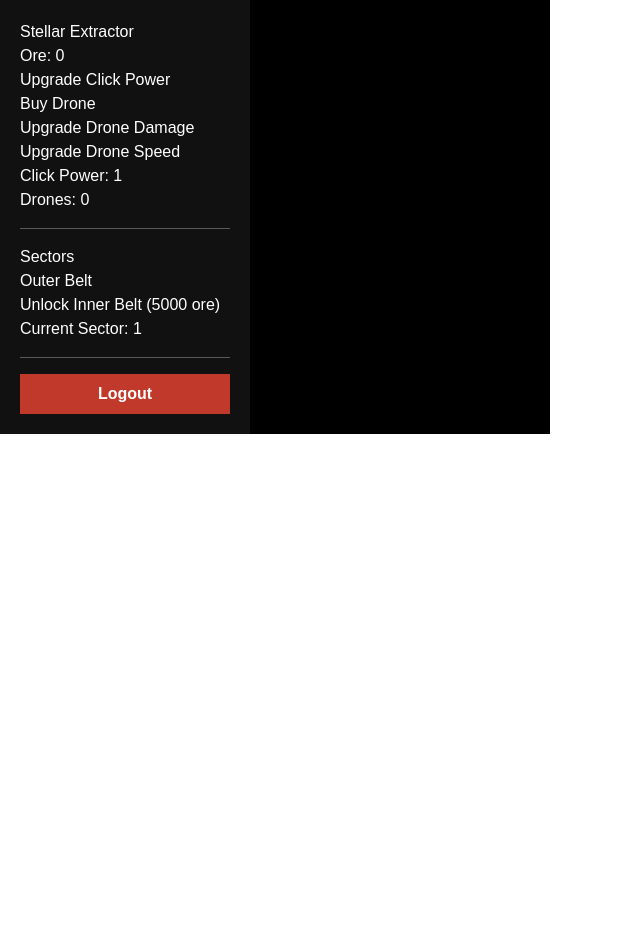
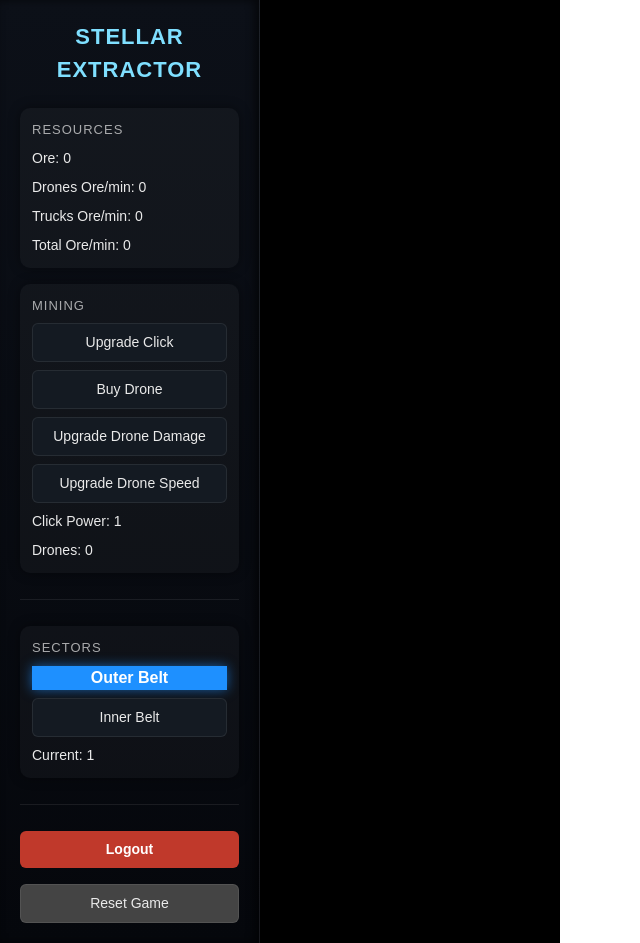
Before and after one commit to DDurdey/stellar-extractor, a Next.js app: page / in a window 1280 px wide. Shown: the whole page, without its empty margins (0-640 px from the left). Before the commit the page ends 800 px from the top, so only its background shows below. Built offline with nearby package versions, Linux system fonts and the light colour scheme; no server answers; the database is empty; sample sign-in values are in the browser's storage.

Commit message:
Made changes to trucks and sector 2, changed firebase to not show my keys, added .env.local

```diff
--- a/src/app/page.js
+++ b/src/app/page.js
@@ -1,6 +1,6 @@
 "use client";
 
-import { useEffect, useRef } from "react";
+import { useEffect, useRef, useState } from "react";
 import { useRouter } from "next/navigation";
 
 import { onAuthStateChanged, signOut } from "firebase/auth";
@@ -11,6 +11,35 @@ import { auth, db } from "@/lib/firebase";
 export default function Home() {
   const router = useRouter();
   const canvasRef = useRef(null);
+  const [uiSector, setUiSector] = useState(1);
+
+  async function resetGame() {
+    const user = auth.currentUser;
+    if (!user) return;
+
+    await setDoc(doc(db, "users", user.uid), {
+      ore: 0,
+      currentSector: 1,
+      unlockedSectors: [1],
+
+      clickPower: 1,
+      clickLevel: 1,
+      drones: 0,
+      droneDamage: 1,
+      droneDamageLevel: 1,
+      droneFireRate: 1000,
+      droneFireRateLevel: 1,
+
+      truckCounts: { small: 0, medium: 0, large: 0 },
+      truckGatherLevel: 0,
+      truckUnloadLevel: 0,
+      truckTravelLevel: 0,
+
+      lastSave: Date.now(),
+    });
+
+    window.location.reload();
+  }
 
   useEffect(() => {
     let cancelled = false;
@@ -90,8 +119,18 @@ export default function Home() {
       const ctx = canvas.getContext("2d");
 
       function resizeCanvas() {
-        canvas.width = window.innerWidth - 250;
-        canvas.height = window.innerHeight;
+        const sidebarWidth = 260;
+        const width = window.innerWidth - sidebarWidth;
+        const height = window.innerHeight;
+
+        canvas.width = width;
+        canvas.height = height;
+
+        // 🔥 THIS IS THE IMPORTANT PART
+        canvas.style.width = `${width}px`;
+        canvas.style.height = `${height}px`;
+
+        ctx.imageSmoothingEnabled = false;
       }
       resizeCanvas();
       window.addEventListener("resize", resizeCanvas);
@@ -104,6 +143,8 @@ export default function Home() {
 
       let currentSector = 1;
       let unlockedSectors = [1];
+
+      const GLOBAL_INCOME_MULTIPLIER = 0.65;
 
       // =========================
       // SECTOR 1 STATE
@@ -130,7 +171,7 @@ export default function Home() {
         small: {
           id: "small",
           label: "Small Truck",
-          cost: 500,
+          cost: 5000,
           capacity: 60,
           gatherMs: 8000,
           unloadMs: 3000,
@@ -141,22 +182,22 @@ export default function Home() {
         medium: {
           id: "medium",
           label: "Medium Truck",
-          cost: 2000,
+          cost: 200000,
           capacity: 250,
           gatherMs: 12000,
           unloadMs: 3500,
-          travelPxPerFrame: 5,
+          travelPxPerFrame: 4,
           drawW: 44,
           drawH: 18,
         },
         large: {
           id: "large",
           label: "Large Truck",
-          cost: 10000,
+          cost: 10000000,
           capacity: 900,
           gatherMs: 20000,
           unloadMs: 4500,
-          travelPxPerFrame: 6,
+          travelPxPerFrame: 4,
           drawW: 56,
           drawH: 20,
         },
@@ -268,6 +309,19 @@ export default function Home() {
 
         rebuildTrucksFromCounts();
         rebuildDroneUnits();
+
+        // =========================
+        // OFFLINE PROGRESS
+        // =========================
+        const now = Date.now();
+        const last = data.lastSave ?? now;
+        const secondsOffline = Math.floor((now - last) / 1000);
+
+        if (secondsOffline > 0) {
+          const incomePerSecond = getTotalOrePerSecond();
+          ore += incomePerSecond * secondsOffline;
+        }
+        setUiSector(currentSector);
 
         updateUI();
       }
@@ -469,6 +523,8 @@ export default function Home() {
       function switchSector(newSector) {
         if (newSector === currentSector) return;
 
+        setUiSector(newSector);
+
         stopSectorLoops();
 
         currentSector = newSector;
@@ -478,7 +534,6 @@ export default function Home() {
           startSpawning();
           droneAttack();
         } else if (currentSector === 2) {
-
         }
 
         updateUI();
@@ -488,10 +543,65 @@ export default function Home() {
       // =========================
       // TRUCK UPGRADES + COSTS
       // =========================
+
+      function getDroneOrePerSecond() {
+        if (drones === 0) return 0;
+        return (drones * droneDamage) / (droneFireRate / 1000);
+      }
+
+      function getTruckOrePerSecond(typeId) {
+        const baseRates = {
+          small: 25,
+          medium: 120,
+          large: 600,
+        };
+
+        const upgradeMultiplier = 1 + truckGatherLevel * 0.6;
+        return baseRates[typeId] * upgradeMultiplier;
+      }
+
+      function getTotalOrePerSecond() {
+        let total = 0;
+
+        total += getDroneOrePerSecond();
+
+        for (const typeId of ["small", "medium", "large"]) {
+          const count = truckCounts[typeId] || 0;
+          total += count * getTruckOrePerSecond(typeId);
+        }
+
+        return total * GLOBAL_INCOME_MULTIPLIER;
+      }
+
+      function getDroneOrePerMinute() {
+        return getDroneOrePerSecond() * 60;
+      }
+
+      function getTruckOrePerMinute() {
+        let total = 0;
+        for (const typeId of ["small", "medium", "large"]) {
+          const count = truckCounts[typeId] || 0;
+          total += count * getTruckOrePerSecond(typeId);
+        }
+        return total * 60;
+      }
+
+      function getTotalOrePerMinute() {
+        return getTotalOrePerSecond() * 60;
+      }
+
       function getTruckBuyCost(typeId) {
+        const owned = truckCounts[typeId] || 0;
+
+        // First small truck is free
+        if (typeId === "small" && owned === 0) {
+          return 0;
+        }
+
         const base = TRUCK_TYPES[typeId].cost;
-        const owned = truckCounts[typeId] || 0;
-        return Math.floor(base * Math.pow(1.35, owned));
+
+        // Aggressive scaling (Sector 2 is expensive)
+        return Math.floor(base * Math.pow(2.2, owned));
       }
 
       function getTruckUpgradeCost(kind) {
@@ -505,21 +615,31 @@ export default function Home() {
       // UI UPDATES
       // =========================
       function updateUI() {
+        // ===== CORE DISPLAYS =====
         const oreEl = document.getElementById("oreDisplay");
         const clickEl = document.getElementById("clickPowerDisplay");
         const dronesEl = document.getElementById("droneCountDisplay");
         const sectorEl = document.getElementById("sectorDisplay");
 
+        // Ore-per-minute displays
+        const droneOPMEl = document.getElementById("droneOPM");
+        const truckOPMEl = document.getElementById("truckOPM");
+        const totalOPMEl = document.getElementById("totalOPM");
+
+        // Sections
         const sector1Controls = document.getElementById("sector1Controls");
         const sector2Controls = document.getElementById("sector2Controls");
 
+        // Sector 1 buttons
         const upClickEl = document.getElementById("upgradeClick");
         const buyDroneEl = document.getElementById("buyDrone");
         const upDmgEl = document.getElementById("upgradeDroneDamage");
         const upRateEl = document.getElementById("upgradeDroneFireRate");
 
+        // Sector switching
         const goSector2Btn = document.getElementById("goSector2");
 
+        // Sector 2 buttons
         const buyTruckSmallEl = document.getElementById("buyTruckSmall");
         const buyTruckMediumEl = document.getElementById("buyTruckMedium");
         const buyTruckLargeEl = document.getElementById("buyTruckLarge");
@@ -532,6 +652,7 @@ export default function Home() {
 
         if (!oreEl) return;
 
+        // ===== BASIC STATS =====
         oreEl.textContent = Math.floor(ore);
         sectorEl.textContent = `${currentSector} (${SECTORS[currentSector].name})`;
 
@@ -541,10 +662,11 @@ export default function Home() {
             : "Unlock Inner Belt (5000 ore)";
         }
 
+        // ===== SECTOR VISIBILITY =====
         if (sector1Controls) sector1Controls.style.display = currentSector === 1 ? "block" : "none";
         if (sector2Controls) sector2Controls.style.display = currentSector === 2 ? "block" : "none";
 
-        // Sector 1 UI
+        // ===== SECTOR 1 UI =====
         if (clickEl) clickEl.textContent = currentSector === 1 ? clickPower : "Disabled";
         if (dronesEl) dronesEl.textContent = drones;
 
@@ -553,18 +675,18 @@ export default function Home() {
         if (upDmgEl) upDmgEl.textContent = `Upgrade Drone Damage (${getDroneDamageUpgradeCost()} ore)`;
         if (upRateEl) upRateEl.textContent = `Upgrade Drone Speed (${getDroneFireRateUpgradeCost()} ore)`;
 
-        if (currentSector !== 1 && upClickEl) {
-          upClickEl.disabled = true;
-          upClickEl.textContent = "Manual Mining Offline";
-        } else if (upClickEl) {
-          upClickEl.disabled = false;
+        if (upClickEl) {
+          upClickEl.disabled = currentSector !== 1;
+          if (currentSector !== 1) upClickEl.textContent = "Manual Mining Offline";
         }
 
-        // Sector 2 UI
-        if (buyTruckSmallEl) buyTruckSmallEl.textContent = `Buy Small Truck (${getTruckBuyCost("small")} ore)`;
+        // ===== SECTOR 2 UI =====
+        if (buyTruckSmallEl)
+          buyTruckSmallEl.textContent = `Buy Small Truck (${getTruckBuyCost("small")} ore)`;
         if (buyTruckMediumEl)
           buyTruckMediumEl.textContent = `Buy Medium Truck (${getTruckBuyCost("medium")} ore)`;
-        if (buyTruckLargeEl) buyTruckLargeEl.textContent = `Buy Large Truck (${getTruckBuyCost("large")} ore)`;
+        if (buyTruckLargeEl)
+          buyTruckLargeEl.textContent = `Buy Large Truck (${getTruckBuyCost("large")} ore)`;
 
         if (upTruckGatherEl)
           upTruckGatherEl.textContent = `Upgrade Gather (${getTruckUpgradeCost("gather")} ore) Lv ${truckGatherLevel}`;
@@ -574,9 +696,21 @@ export default function Home() {
           upTruckTravelEl.textContent = `Upgrade Travel (${getTruckUpgradeCost("travel")} ore) Lv ${truckTravelLevel}`;
 
         if (truckCountsEl) {
-          truckCountsEl.textContent = `Small: ${truckCounts.small || 0}  |  Medium: ${truckCounts.medium || 0
-            }  |  Large: ${truckCounts.large || 0}`;
+          truckCountsEl.textContent =
+            `Small: ${truckCounts.small || 0}  |  ` +
+            `Medium: ${truckCounts.medium || 0}  |  ` +
+            `Large: ${truckCounts.large || 0}`;
         }
+
+        // ===== ORE PER MINUTE (ALWAYS UPDATE) =====
+        if (droneOPMEl)
+          droneOPMEl.textContent = Math.floor(getDroneOrePerMinute());
+
+        if (truckOPMEl)
+          truckOPMEl.textContent = Math.floor(getTruckOrePerMinute());
+
+        if (totalOPMEl)
+          totalOPMEl.textContent = Math.floor(getTotalOrePerMinute());
       }
 
       // =========================
@@ -862,10 +996,19 @@ export default function Home() {
         for (let d of droneUnits) {
           const hoverY = d.y + Math.sin(Date.now() / 500 + d.hoverOffset) * 5;
 
-          ctx.fillStyle = "#0ff";
-          ctx.beginPath();
-          ctx.arc(d.x, hoverY, 6, 0, Math.PI * 2);
-          ctx.fill();
+          // Industrial drone design
+          ctx.fillStyle = "#555";
+          ctx.fillRect(d.x - 6, hoverY - 4, 12, 8);
+
+          ctx.fillStyle = "#777";
+          ctx.fillRect(d.x - 10, hoverY - 2, 4, 4);
+          ctx.fillRect(d.x + 6, hoverY - 2, 4, 4);
+
+          ctx.fillStyle = "#999";
+          ctx.fillRect(d.x - 2, hoverY - 2, 4, 4);
+
+          ctx.fillStyle = "rgba(255,165,0,0.6)";
+          ctx.fillRect(d.x - 1, hoverY + 4, 2, 4);
 
           ctx.strokeStyle = "#0aa";
           ctx.lineWidth = 2;
@@ -895,24 +1038,67 @@ export default function Home() {
       }
 
       function drawSector2() {
-        const baseY = canvas.height - 60;
+        const padding = 20;
+        const sectionHeight = canvas.height / 3;
+        const sections = {
+          small: 0,
+          medium: 1,
+          large: 2,
+        };
 
-        for (let i = 0; i < trucks.length; i++) {
-          const t = trucks[i];
-          const type = TRUCK_TYPES[t.typeId];
+        const lanes = {
+          small: [],
+          medium: [],
+          large: [],
+        };
 
-          const lane = i % 6;
-          const y = baseY - lane * 22;
-
-          ctx.fillStyle = t.typeId === "small" ? "#f1c40f" : t.typeId === "medium" ? "#e67e22" : "#c0392b";
-          ctx.fillRect(t.x, y, type.drawW, type.drawH);
-
-          ctx.fillStyle = "rgba(255,255,255,0.25)";
-          ctx.fillRect(t.x + type.drawW - 10, y + 3, 7, type.drawH - 6);
+        for (const t of trucks) {
+          lanes[t.typeId].push(t);
         }
 
-        ctx.fillStyle = "rgba(255,255,255,0.08)";
-        ctx.fillRect(0, baseY + 8, 120, 18);
+        const drawSection = (typeId) => {
+          const sectionIndex = sections[typeId];
+          const startY = sectionIndex * sectionHeight;
+          const usableHeight = sectionHeight - padding * 2;
+          const spacing = 26;
+
+          lanes[typeId].forEach((t, i) => {
+            const y =
+              startY +
+              padding +
+              (i * spacing) % Math.max(spacing, usableHeight - spacing);
+
+            ctx.fillStyle =
+              typeId === "small"
+                ? "#c9a227"
+                : typeId === "medium"
+                  ? "#b87333"
+                  : "#8b0000";
+
+            ctx.fillRect(
+              t.x + 20,
+              y,
+              TRUCK_TYPES[typeId].drawW,
+              TRUCK_TYPES[typeId].drawH
+            );
+          });
+        };
+
+        drawSection("small");
+        drawSection("medium");
+        drawSection("large");
+
+        // Horizontal separators
+        ctx.strokeStyle = "rgba(255,255,255,0.08)";
+        ctx.lineWidth = 2;
+
+        ctx.beginPath();
+        ctx.moveTo(0, sectionHeight);
+        ctx.lineTo(canvas.width, sectionHeight);
+
+        ctx.moveTo(0, sectionHeight * 2);
+        ctx.lineTo(canvas.width, sectionHeight * 2);
+        ctx.stroke();
       }
 
       function draw() {
@@ -1025,85 +1211,211 @@ export default function Home() {
     };
   }, [router]);
 
+  const sidebarStyles = {
+    container: {
+      width: "260px",
+      background: "linear-gradient(180deg, #0c1018, #05070c)",
+      color: "#eaeaea",
+      padding: "20px",
+      display: "flex",
+      flexDirection: "column",
+      gap: "16px",
+      borderRight: "1px solid rgba(255,255,255,0.08)",
+      boxShadow: "inset -4px 0 8px rgba(0,0,0,0.6)"
+    },
+    title: {
+      fontSize: "22px",
+      fontWeight: "bold",
+      letterSpacing: "1px",
+      textAlign: "center",
+      color: "#7fdfff",
+      marginBottom: "6px"
+    },
+    section: {
+      background: "rgba(255,255,255,0.03)",
+      borderRadius: "10px",
+      padding: "12px",
+      display: "flex",
+      flexDirection: "column",
+      gap: "8px",
+      boxShadow: "0 0 12px rgba(0,0,0,0.4)"
+    },
+    sectionTitle: {
+      fontSize: "13px",
+      letterSpacing: "1px",
+      opacity: 0.7
+    },
+    stat: {
+      fontSize: "14px"
+    },
+    button: {
+      background: "#141a22",
+      color: "#eaeaea",
+      border: "1px solid rgba(255,255,255,0.08)",
+      borderRadius: "6px",
+      padding: "8px",
+      cursor: "pointer",
+      transition: "all 0.15s ease",
+      fontSize: "14px"
+    },
+    buttonActive: {
+      background: "#1e90ff",
+      border: "none",
+      color: "white",
+      fontWeight: "bold",
+      boxShadow: "0 0 12px rgba(30,144,255,0.6)"
+    },
+    buttonPrimary: {
+      background: "#1e90ff",
+      border: "none",
+      color: "white",
+      fontWeight: "bold"
+    },
+    buttonDanger: {
+      background: "#c0392b",
+      border: "none",
+      color: "white",
+      fontWeight: "bold"
+    },
+    divider: {
+      height: "1px",
+      background: "rgba(255,255,255,0.08)",
+      margin: "10px 0"
+    }
+  };
+
   return (
     <div style={{ display: "flex" }}>
-      <div
-        style={{
-          width: "250px",
-          background: "#111",
-          color: "white",
-          padding: "20px",
-        }}
-      >
-        <h1>Stellar Extractor</h1>
+      <div style={sidebarStyles.container}>
+        <div style={sidebarStyles.title}>STELLAR EXTRACTOR</div>
 
-        <p>
-          Ore: <span id="oreDisplay">0</span>
-        </p>
+        {/* Resources */}
+        <div style={sidebarStyles.section}>
+          <div style={sidebarStyles.sectionTitle}>RESOURCES</div>
+          <div style={sidebarStyles.stat}>
+            Ore: <span id="oreDisplay">0</span>
+          </div>
+          <div style={sidebarStyles.stat}>
+            Drones Ore/min: <span id="droneOPM">0</span>
+          </div>
+          <div style={sidebarStyles.stat}>
+            Trucks Ore/min: <span id="truckOPM">0</span>
+          </div>
+          <div style={sidebarStyles.stat}>
+            Total Ore/min: <span id="totalOPM">0</span>
+          </div>
+        </div>
 
         {/* Sector 1 Controls */}
-        <div id="sector1Controls">
-          <button id="upgradeClick">Upgrade Click Power</button>
-          <button id="buyDrone">Buy Drone</button>
-          <button id="upgradeDroneDamage">Upgrade Drone Damage</button>
-          <button id="upgradeDroneFireRate">Upgrade Drone Speed</button>
+        <div id="sector1Controls" style={sidebarStyles.section}>
+          <div style={sidebarStyles.sectionTitle}>MINING</div>
 
-          <p>
+          <button id="upgradeClick" style={sidebarStyles.button}>
+            Upgrade Click
+          </button>
+          <button id="buyDrone" style={sidebarStyles.button}>
+            Buy Drone
+          </button>
+          <button id="upgradeDroneDamage" style={sidebarStyles.button}>
+            Upgrade Drone Damage
+          </button>
+          <button id="upgradeDroneFireRate" style={sidebarStyles.button}>
+            Upgrade Drone Speed
+          </button>
+
+          <div style={sidebarStyles.stat}>
             Click Power: <span id="clickPowerDisplay">1</span>
-          </p>
-          <p>
+          </div>
+          <div style={sidebarStyles.stat}>
             Drones: <span id="droneCountDisplay">0</span>
-          </p>
+          </div>
         </div>
 
         {/* Sector 2 Controls */}
-        <div id="sector2Controls" style={{ display: "none" }}>
-          <h3>Space Trucks</h3>
+        <div id="sector2Controls" style={{ ...sidebarStyles.section, display: "none" }}>
+          <div style={sidebarStyles.sectionTitle}>SPACE TRUCKS</div>
 
-          <button id="buyTruckSmall">Buy Small Truck (500 ore)</button>
-          <button id="buyTruckMedium">Buy Medium Truck (2000 ore)</button>
-          <button id="buyTruckLarge">Buy Large Truck (10000 ore)</button>
+          <button id="buyTruckSmall" style={sidebarStyles.button}>
+            Buy Small Truck
+          </button>
+          <button id="buyTruckMedium" style={sidebarStyles.button}>
+            Buy Medium Truck
+          </button>
+          <button id="buyTruckLarge" style={sidebarStyles.button}>
+            Buy Large Truck
+          </button>
 
-          <p id="truckCountsDisplay">Small: 0 | Medium: 0 | Large: 0</p>
+          <div id="truckCountsDisplay" style={sidebarStyles.stat}>
+            Small: 0 | Medium: 0 | Large: 0
+          </div>
 
-          <h4>Truck Upgrades</h4>
-          <button id="upgradeTruckGather">Upgrade Gather</button>
-          <button id="upgradeTruckUnload">Upgrade Unload</button>
-          <button id="upgradeTruckTravel">Upgrade Travel</button>
+          <div style={sidebarStyles.sectionTitle}>UPGRADES</div>
+          <button id="upgradeTruckGather" style={sidebarStyles.button}>
+            Upgrade Gather
+          </button>
+          <button id="upgradeTruckUnload" style={sidebarStyles.button}>
+            Upgrade Unload
+          </button>
+          <button id="upgradeTruckTravel" style={sidebarStyles.button}>
+            Upgrade Travel
+          </button>
         </div>
 
-        <hr style={{ margin: "16px 0", opacity: 0.3 }} />
+        <div style={sidebarStyles.divider} />
 
-        <h3>Sectors</h3>
-        <button id="goSector1">Outer Belt</button>
-        <button id="goSector2">Unlock Inner Belt (5000 ore)</button>
+        {/* Sector Travel */}
+        <div style={sidebarStyles.section}>
+          <div style={sidebarStyles.sectionTitle}>SECTORS</div>
 
-        <p>
-          Current Sector: <span id="sectorDisplay">1</span>
-        </p>
+          <button
+            id="goSector1"
+            style={uiSector === 1 ? sidebarStyles.buttonActive : sidebarStyles.button}
+          >
+            Outer Belt
+          </button>
 
-        <hr style={{ margin: "16px 0", opacity: 0.3 }} />
+          <button
+            id="goSector2"
+            style={uiSector === 2 ? sidebarStyles.buttonActive : sidebarStyles.button}
+          >
+            Inner Belt
+          </button>
 
+          <div style={sidebarStyles.stat}>
+            Current: <span id="sectorDisplay">1</span>
+          </div>
+        </div>
+
+        <div style={sidebarStyles.divider} />
+
+        {/* Logout */}
         <button
           onClick={async () => {
             await signOut(auth);
             router.replace("/login");
           }}
-          style={{
-            width: "100%",
-            padding: "8px",
-            background: "#c0392b",
-            color: "white",
-            border: "none",
-            cursor: "pointer",
-            fontWeight: "bold",
-          }}
+          style={{ ...sidebarStyles.button, ...sidebarStyles.buttonDanger }}
         >
           Logout
         </button>
+
+        <button
+          onClick={resetGame}
+          style={{ ...sidebarStyles.button, background: "#444" }}
+        >
+          Reset Game
+        </button>
       </div>
 
-      <canvas ref={canvasRef} id="gameCanvas" style={{ background: "black" }} />
+      <canvas
+        ref={canvasRef}
+        id="gameCanvas"
+        style={{
+          background: "black",
+          display: "block",
+          flexShrink: 0
+        }}
+      />
     </div>
   );
 }
--- a/src/lib/firebase.js
+++ b/src/lib/firebase.js
@@ -3,12 +3,12 @@ import { getAuth } from "firebase/auth";
 import { getFirestore } from "firebase/firestore";
 
 const firebaseConfig = {
-    apiKey: "AIzaSyCpLbyL4NcQurIH2IOLhAk2luBfiZQFPnA",
-    authDomain: "stellar-extractor.firebaseapp.com",
-    projectId: "stellar-extractor",
-    storageBucket: "stellar-extractor.firebasestorage.app",
-    messagingSenderId: "1099451698258",
-    appId: "1:1099451698258:web:907ed4b0219e80ef32a38b"
+    apiKey: process.env.NEXT_PUBLIC_FIREBASE_API_KEY,
+    authDomain: process.env.NEXT_PUBLIC_FIREBASE_AUTH_DOMAIN,
+    projectId: process.env.NEXT_PUBLIC_FIREBASE_PROJECT_ID,
+    storageBucket: process.env.NEXT_PUBLIC_FIREBASE_STORAGE_BUCKET,
+    messagingSenderId: process.env.NEXT_PUBLIC_FIREBASE_MESSAGING_SENDER_ID,
+    appId: process.env.NEXT_PUBLIC_FIREBASE_APP_ID,
 };
 
 const app = initializeApp(firebaseConfig);
```
